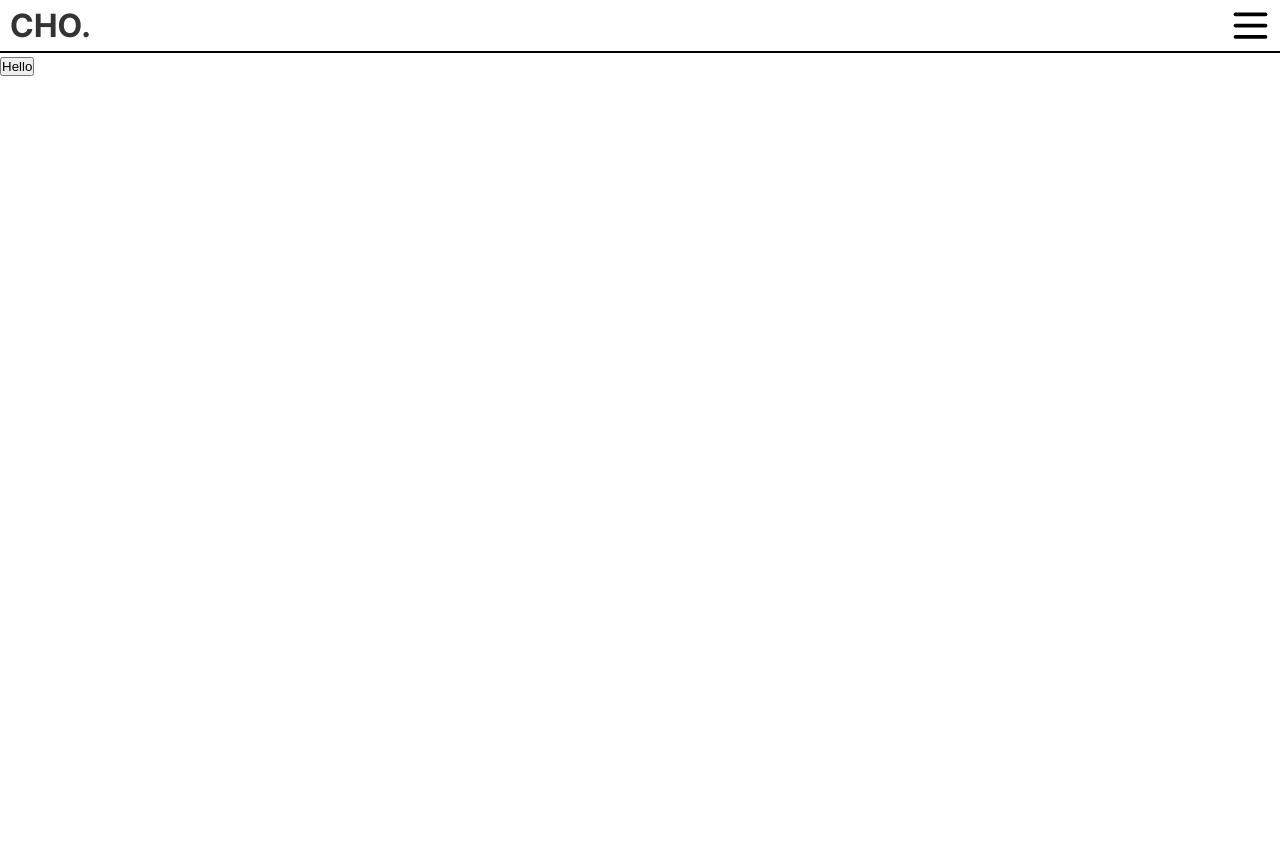
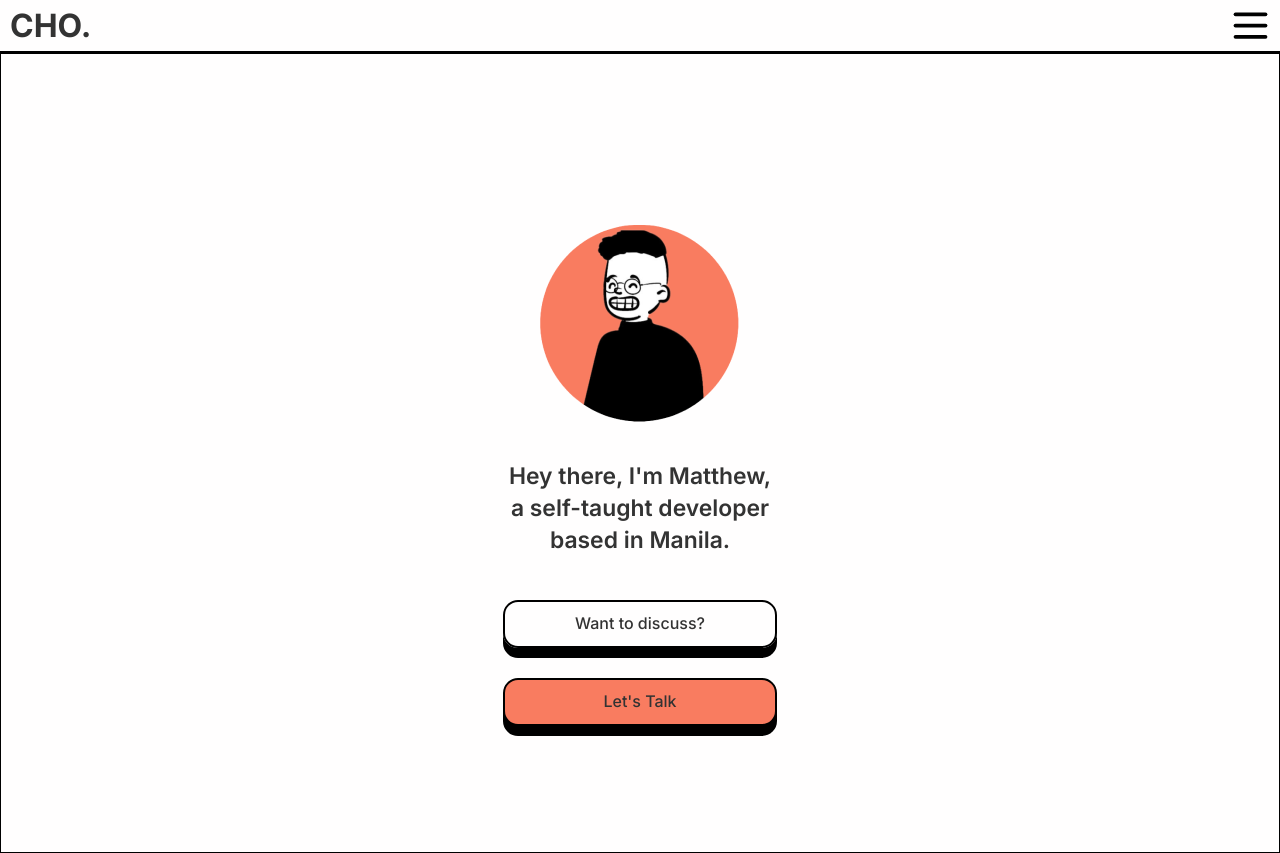
Before and after one commit to choMatt/Portfolio, a React (Vite) app: page / in a window 1280 px wide. Before the commit the page ends 800 px from the top, so only its background shows below. Built offline with nearby package versions, Linux system fonts and the light colour scheme.

Commit message:
rendered Hero component

```diff
--- a/src/App.jsx
+++ b/src/App.jsx
@@ -1,6 +1,7 @@
 import { useState } from 'react'
 import "../src/styles/global.css"
 import Navigation from '../src/components/Navigation'
+import Hero from '../src/components/Hero'
 
 function App() {
 
@@ -8,8 +9,8 @@ function App() {
       <div>
         <Navigation />
         <main>
-        <button>Hello</button>
-        </main>
+          <Hero />
+       </main>
       </div>
   )
 }
```
